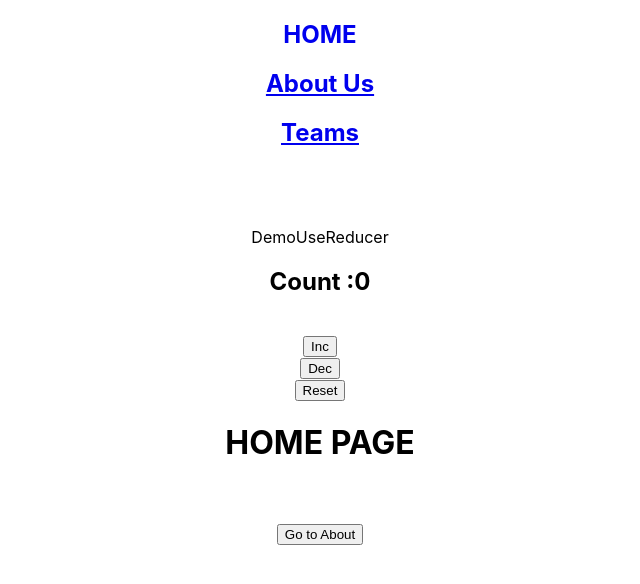
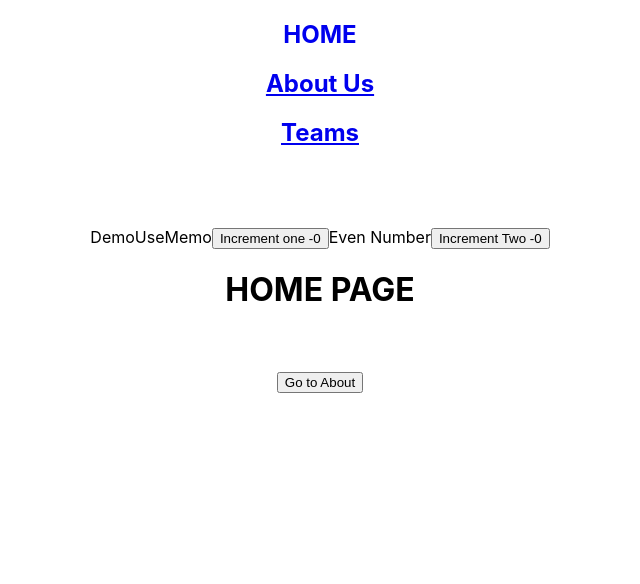
Before and after one commit to Aakarsh2000/zee4, a React (Create React App) app: page / in a window 1280 px wide. Shown: the top 584 px of the page, without its empty margins (320-960 px from the left). Built offline with nearby package versions, Linux system fonts and the light colour scheme.

Commit message:
Added DemoUseMemo.js

```diff
--- a/src/App.js
+++ b/src/App.js
@@ -10,13 +10,15 @@ import Pakistan from './components/Pakistan';
 import Players from './components/Players';
 import DemoUseRef from './components/DemoUseRef';
 import DemoUseReducer from './components/DemoUseReducer';
+import DemoUseMemo from './components/DemoUseMemo';
 
 function App() {
   return (
     <div className="App">
       <NavBar/> <br></br><br></br><br></br>
       {/* <DemoUseRef/> */}
-      <DemoUseReducer/>
+      {/* <DemoUseReducer/> */}
+      <DemoUseMemo/>
       <Routes>
         <Route path='/' element={<Home/>}></Route>
         <Route path='aboutus' element={<AboutUs/>}></Route>
--- /dev/null
+++ b/src/components/DemoUseMemo.js
@@ -0,0 +1,29 @@
+import React,{useState} from 'react'
+
+function DemoUseMemo() {
+    const [countOne,setCountOne]  = useState(0)
+    const incCounterOne = ()=>{
+        setCountOne(countOne+1)
+    }
+    const incCounterTwo =()=>{
+        setCountOne(countOne+2)
+    }
+    const checkForEven = () =>{
+        let i =0
+        while(i<3000000000) {
+            i++
+        }
+            return countOne % 2 == 0
+    }
+  return (
+    <div>DemoUseMemo
+        <button onClick={incCounterOne}>Increment one  -{countOne}</button>
+
+        <span>{checkForEven() ? 'Even Number':'Odd Number'}</span>
+
+        <button onClick={incCounterTwo}>Increment Two  -{countOne}</button>
+    </div>
+  )
+}
+
+export default DemoUseMemo
```
